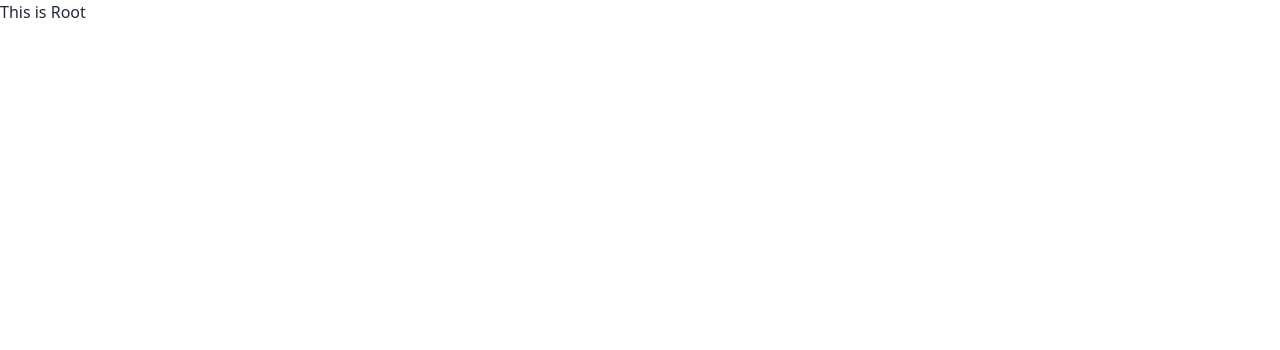
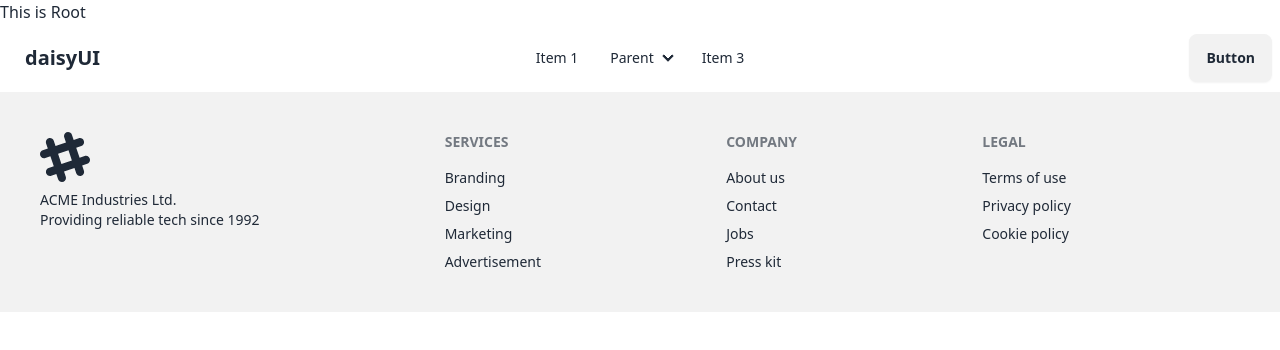
Before and after one commit to pronoy656/Cyber-Sky-IT-Solution, a React (Vite) app: page / in a window 1280 px wide. Shown: the top 350 px of the page. Built offline with nearby package versions, Linux system fonts and the light colour scheme.

Commit message:
Navbar and Footer Impliment

```diff
--- a/src/Component/Root/Root.jsx
+++ b/src/Component/Root/Root.jsx
@@ -1,7 +1,14 @@
+import { Outlet } from "react-router-dom";
+import Navbar from "../Shared/Navbar/Navbar";
+import Footer from "../Shared/Footer/Footer";
+
 const Root = () => {
   return (
     <div>
       <h1>This is Root</h1>
+      <Navbar></Navbar>
+      <Outlet></Outlet>
+      <Footer></Footer>
     </div>
   );
 };
--- /dev/null
+++ b/src/Component/Shared/Footer/Footer.jsx
@@ -0,0 +1,50 @@
+import React from "react";
+
+const Footer = () => {
+  return (
+    <div>
+      <footer className="footer bg-base-200 text-base-content p-10">
+        <aside>
+          <svg
+            width="50"
+            height="50"
+            viewBox="0 0 24 24"
+            xmlns="http://www.w3.org/2000/svg"
+            fillRule="evenodd"
+            clipRule="evenodd"
+            className="fill-current"
+          >
+            <path d="M22.672 15.226l-2.432.811.841 2.515c.33 1.019-.209 2.127-1.23 2.456-1.15.325-2.148-.321-2.463-1.226l-.84-2.518-5.013 1.677.84 2.517c.391 1.203-.434 2.542-1.831 2.542-.88 0-1.601-.564-1.86-1.314l-.842-2.516-2.431.809c-1.135.328-2.145-.317-2.463-1.229-.329-1.018.211-2.127 1.231-2.456l2.432-.809-1.621-4.823-2.432.808c-1.355.384-2.558-.59-2.558-1.839 0-.817.509-1.582 1.327-1.846l2.433-.809-.842-2.515c-.33-1.02.211-2.129 1.232-2.458 1.02-.329 2.13.209 2.461 1.229l.842 2.515 5.011-1.677-.839-2.517c-.403-1.238.484-2.553 1.843-2.553.819 0 1.585.509 1.85 1.326l.841 2.517 2.431-.81c1.02-.33 2.131.211 2.461 1.229.332 1.018-.21 2.126-1.23 2.456l-2.433.809 1.622 4.823 2.433-.809c1.242-.401 2.557.484 2.557 1.838 0 .819-.51 1.583-1.328 1.847m-8.992-6.428l-5.01 1.675 1.619 4.828 5.011-1.674-1.62-4.829z"></path>
+          </svg>
+          <p>
+            ACME Industries Ltd.
+            <br />
+            Providing reliable tech since 1992
+          </p>
+        </aside>
+        <nav>
+          <h6 className="footer-title">Services</h6>
+          <a className="link link-hover">Branding</a>
+          <a className="link link-hover">Design</a>
+          <a className="link link-hover">Marketing</a>
+          <a className="link link-hover">Advertisement</a>
+        </nav>
+        <nav>
+          <h6 className="footer-title">Company</h6>
+          <a className="link link-hover">About us</a>
+          <a className="link link-hover">Contact</a>
+          <a className="link link-hover">Jobs</a>
+          <a className="link link-hover">Press kit</a>
+        </nav>
+        <nav>
+          <h6 className="footer-title">Legal</h6>
+          <a className="link link-hover">Terms of use</a>
+          <a className="link link-hover">Privacy policy</a>
+          <a className="link link-hover">Cookie policy</a>
+        </nav>
+      </footer>
+    </div>
+  );
+};
+
+export default Footer;
--- /dev/null
+++ b/src/Component/Shared/Navbar/Navbar.jsx
@@ -0,0 +1,81 @@
+import React from "react";
+
+const Navbar = () => {
+  return (
+    <div>
+      <div className="navbar bg-base-100">
+        <div className="navbar-start">
+          <div className="dropdown">
+            <div tabIndex={0} role="button" className="btn btn-ghost lg:hidden">
+              <svg
+                xmlns="http://www.w3.org/2000/svg"
+                className="h-5 w-5"
+                fill="none"
+                viewBox="0 0 24 24"
+                stroke="currentColor"
+              >
+                <path
+                  strokeLinecap="round"
+                  strokeLinejoin="round"
+                  strokeWidth="2"
+                  d="M4 6h16M4 12h8m-8 6h16"
+                />
+              </svg>
+            </div>
+            <ul
+              tabIndex={0}
+              className="menu menu-sm dropdown-content bg-base-100 rounded-box z-[1] mt-3 w-52 p-2 shadow"
+            >
+              <li>
+                <a>Item 1</a>
+              </li>
+              <li>
+                <a>Parent</a>
+                <ul className="p-2">
+                  <li>
+                    <a>Submenu 1</a>
+                  </li>
+                  <li>
+                    <a>Submenu 2</a>
+                  </li>
+                </ul>
+              </li>
+              <li>
+                <a>Item 3</a>
+              </li>
+            </ul>
+          </div>
+          <a className="btn btn-ghost text-xl">daisyUI</a>
+        </div>
+        <div className="navbar-center hidden lg:flex">
+          <ul className="menu menu-horizontal px-1">
+            <li>
+              <a>Item 1</a>
+            </li>
+            <li>
+              <details>
+                <summary>Parent</summary>
+                <ul className="p-2">
+                  <li>
+                    <a>Submenu 1</a>
+                  </li>
+                  <li>
+                    <a>Submenu 2</a>
+                  </li>
+                </ul>
+              </details>
+            </li>
+            <li>
+              <a>Item 3</a>
+            </li>
+          </ul>
+        </div>
+        <div className="navbar-end">
+          <a className="btn">Button</a>
+        </div>
+      </div>
+    </div>
+  );
+};
+
+export default Navbar;
```
